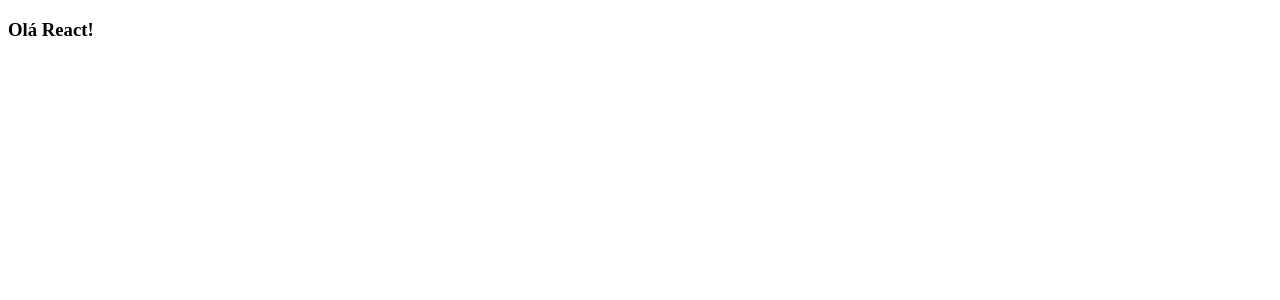
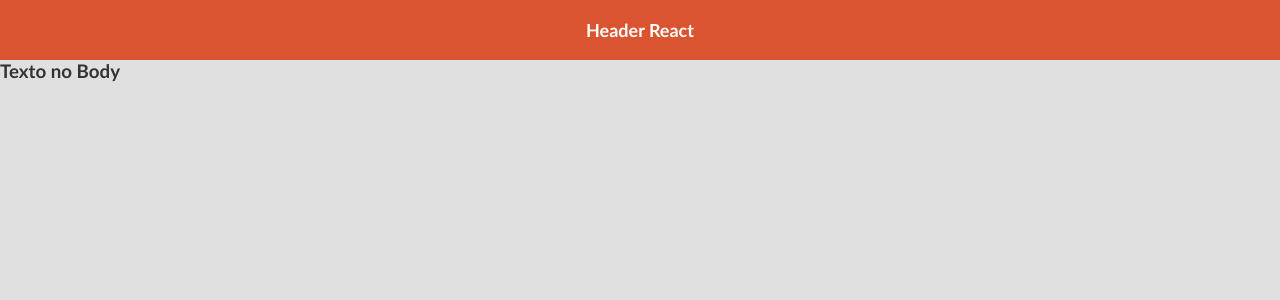
Before and after one commit to valdir-ti-reserva/react-simples, a React (Create React App) app: page / in a window 1280 px wide. Shown: the top 300 px of the page. Built offline with nearby package versions, Linux system fonts and the light colour scheme.

Commit message:
Criando e estilizando o componente Header

```diff
--- a/src/App.js
+++ b/src/App.js
@@ -1,11 +1,12 @@
 import React from 'react';
 
-function App() {
-  return (
-    <div className="App">
-      <h3>Olá React!</h3>
-    </div>
-  );
-}
+import Header from './componentes/Header/index';
+
+const App = () => (
+  <div className="App">
+    <Header/>
+    <h3>Texto no Body</h3>
+  </div>
+)
 
 export default App;
--- /dev/null
+++ b/src/componentes/Header/index.js
@@ -0,0 +1,6 @@
+import React from 'react';
+import './styles.css';
+
+const Header = () => <header id='main-header'>Header React</header>
+
+export default Header;
--- /dev/null
+++ b/src/componentes/Header/styles.css
@@ -0,0 +1,11 @@
+#main-header{
+    height: 60px;
+    width: 100%;
+    background-color: #da552f;
+    font-size: 18px;
+    font-weight: bold;
+    color: #fff;
+    display: flex;
+    justify-content: center;
+    align-items: center;
+}
--- a/src/index.js
+++ b/src/index.js
@@ -1,5 +1,6 @@
 import React from 'react';
 import ReactDOM from 'react-dom';
+import './styles.css';
 import App from './App';
 import * as serviceWorker from './serviceWorker';
 
--- /dev/null
+++ b/src/styles.css
@@ -0,0 +1,12 @@
+*{
+    margin: 0;
+    padding: 0;
+    outline: 0;
+    box-sizing: border-box;
+}
+
+body{
+    font-family: 'Trebuchet MS', 'Lucida Sans Unicode', 'Lucida Grande', 'Lucida Sans', Arial, sans-serif;
+    background: #e0e0e0;
+    color: #333;
+}
```
Also changed, not shown: 1 other file (tests, documents, lock files or other folders).
